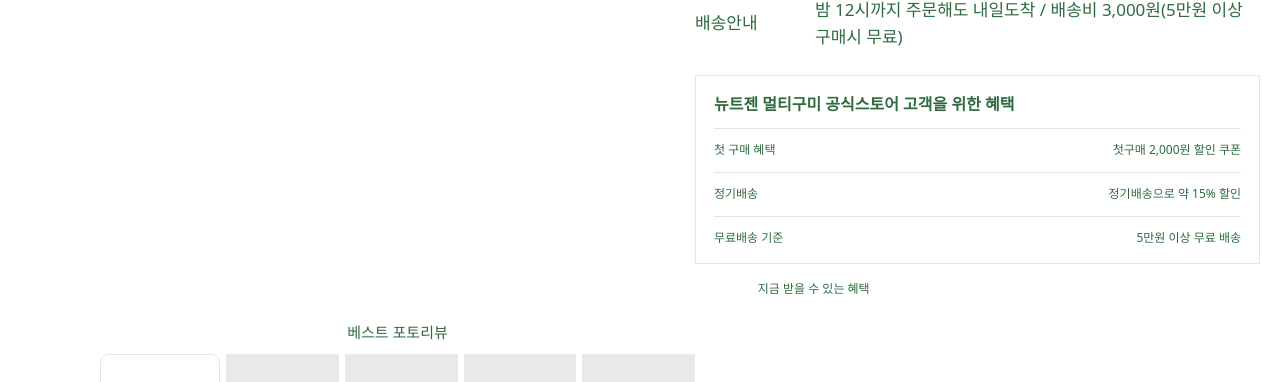
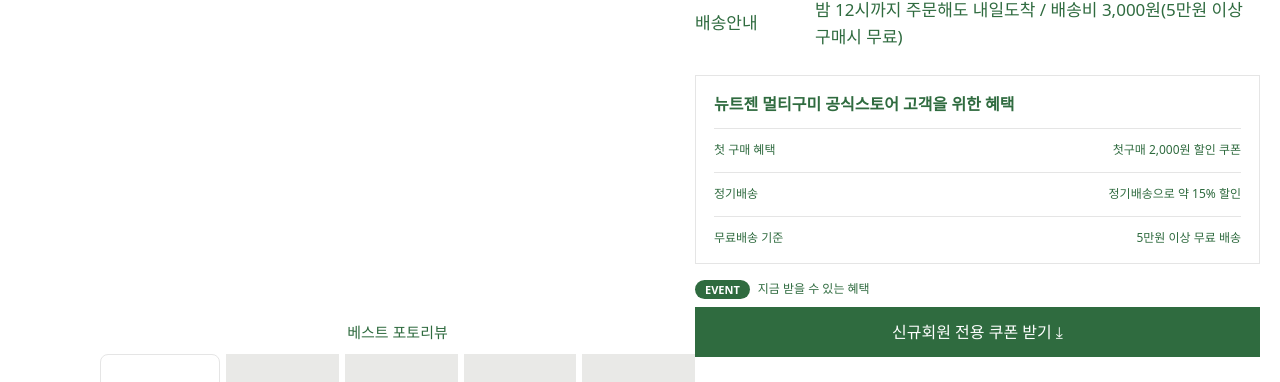
Before and after one commit to qufrjfekgo01/portfolio-vita, a plain HTML site: page index.html in a window 1280 px wide. Shown: the part 570-952 px from the top of the page. Drawn offline with Linux system fonts and the light colour scheme; a web font is replaced by a local one.

Commit message:
Fix coupon visibility and purchase contrast

```diff
--- a/index.html
+++ b/index.html
@@ -41,13 +41,13 @@
 .pr{display:grid;grid-template-columns:120px 1fr;row-gap:12px;align-items:center;font-size:17px;font-weight:500}
 .pr del{color:#aaa}.pr .now{font-size:30px;font-weight:800}
 .pr .pct{background:var(--ink);color:#fff;border-radius:999px;font-size:22px;font-weight:800;padding:0 10px;margin-left:6px}
-.pr .red{color:var(--primary)}.pr .red.now{font-size:30px}
+.pr .red{color:var(--dk)}.pr .red.now{font-size:30px}
 .pr .ship{font-size:17px;line-height:1.6;font-weight:400}
 .ben{border:1px solid var(--line);padding:16px 18px;margin-top:24px}
 .ben b{font-size:16px;font-weight:700}
 .ben div{display:flex;justify-content:space-between;border-top:1px solid var(--line);margin-top:12px;padding-top:12px;font-size:12px}
-.ev{display:flex;gap:8px;align-items:center;margin:16px 0 8px}.ev span{background:var(--primary);color:#fff;border-radius:999px;font-weight:700;padding:1px 10px;font-size:11px}
-.coupon{display:block;background:var(--primary);color:#fff;text-align:center;height:50px;line-height:50px;font-size:16px;font-weight:500}
+.ev{display:flex;gap:8px;align-items:center;margin:16px 0 8px}.ev span{background:var(--dk);color:#fff;border-radius:999px;font-weight:700;padding:1px 10px;font-size:11px}
+.coupon{display:block;background:var(--dk);color:#fff;text-align:center;height:50px;line-height:50px;font-size:16px;font-weight:500}
 .opt{display:grid;grid-template-columns:120px 1fr;margin-top:30px;border-top:1px solid var(--line);padding-top:20px;row-gap:12px;align-items:center}
 .opt .chips{display:flex;gap:8px}.opt .chips span{border:1px solid #ccc;padding:8px 18px;font-size:13px}.opt .chips span.on{border-color:var(--ink);font-weight:700}
 .tot{display:flex;justify-content:space-between;align-items:baseline;border-top:2px solid var(--ink);margin-top:24px;padding-top:16px;font-size:16px;font-weight:700}
```
